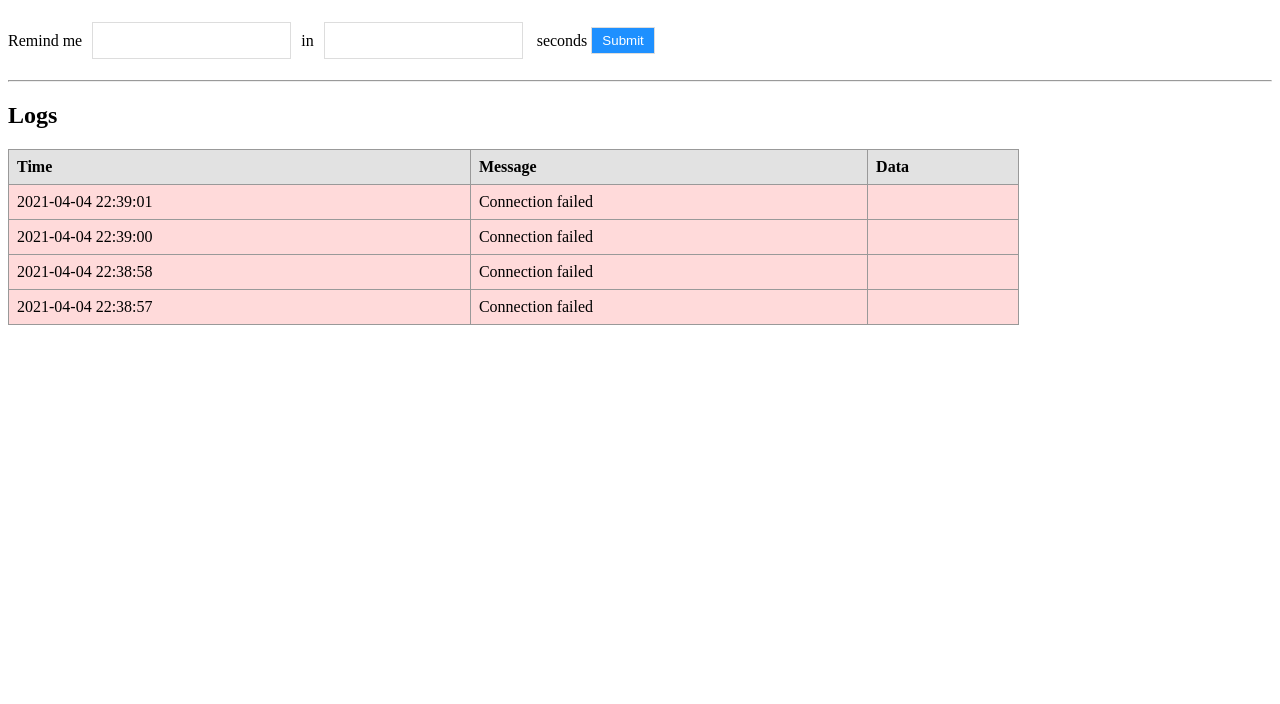
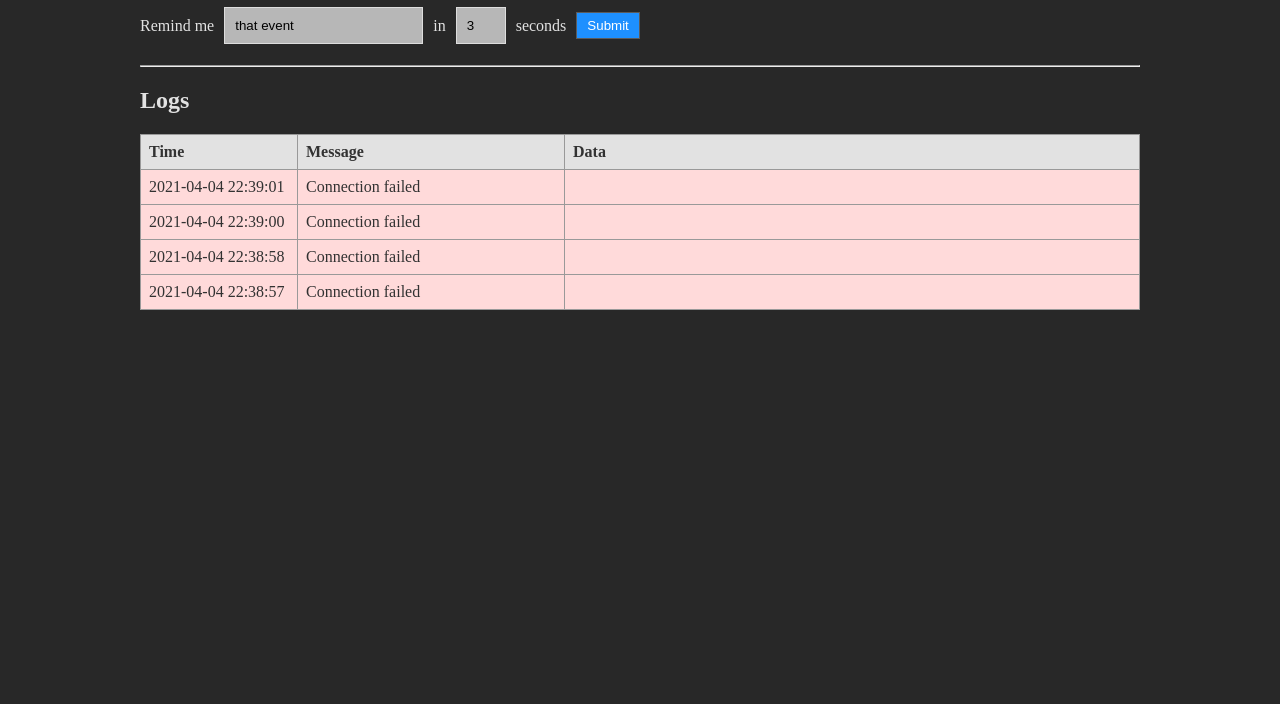
Before and after one commit to ybonnefond/reminders-demo, a website: page client/index.html in a window 1280 px wide. Shown: the part 96-800 px from the top of the page. Drawn offline with nearby package versions, Linux system fonts and the light colour scheme; no server answers.

Commit message:
chore: style client

```diff
--- a/client/index.html
+++ b/client/index.html
@@ -1,9 +1,21 @@
 <html>
 <head>
   <style>
+    html {
+      background-color: #282828;
+      color: #e2e2e2;
+    }
+
+    #container {
+      width: 1000px;
+      margin: 30px auto;
+    }
+
     table {
       border-collapse: collapse;
-      width: 80%;
+      width: 100%;
+      color: #323232;
+      background-color: #bababa;
     }
 
     td, th {
@@ -14,6 +26,14 @@
 
     th {
       background: #e2e2e2;
+    }
+
+    th.time {
+      width: 140px;
+    }
+
+    th.message {
+      width: 250px;
     }
 
     .info {
@@ -48,44 +68,55 @@
       vertical-align: middle;
       margin: 5px 10px 5px 0;
       padding: 10px;
-      background-color: #fff;
+      background-color: #b7b7b7;
       border: 1px solid #ddd;
+    }
+
+    .form-inline input#sec {
+      width: 50px;
     }
 
     /* Style the submit button */
     .form-inline button {
       padding: 5px 10px;
       background-color: dodgerblue;
-      border: 1px solid #ddd;
+      border: 1px solid #5b5b5b;
       color: white;
+      margin-left: 10px;
     }
   </style>
 </head>
 
 <body>
+<div id="container">
   <h1>Turbulent reminders</h1>
-<h2>Reminders</h2>
+
+  <hr />
+
   <form id="reminder" class="form-inline">
     <label for="event">Remind me</label>
-  <input type="text" id="event" name="event">
+    <input type="text" id="event" name="event" value="that event">
 
     <label for="sec">in</label>
-  <input type="text" id="sec" name="sec"><span>&nbsp;seconds&nbsp;</span>
+    <input type="text" id="sec" name="sec" value="3">
+    <span>seconds</span>
     <button type="submit">Submit</button>
   </form>
-<hr>
+
+  <hr />
 
   <h2>Logs</h2>
   <table>
     <thead>
     <tr>
-    <th>Time</th>
-    <th>Message</th>
+      <th class="time">Time</th>
+      <th class="message">Message</th>
       <th>Data</th>
     </tr>
     </thead>
     <tbody id="logs"></tbody>
   </table>
+</div>
 
 <script src="https://cdn.jsdelivr.net/npm/socket.io-client@2.4.0/dist/socket.io.slim.js"></script>
 <script src="https://cdn.jsdelivr.net/npm/dayjs"></script>
```
Lines whose indentation alone changed are shown as unchanged.
